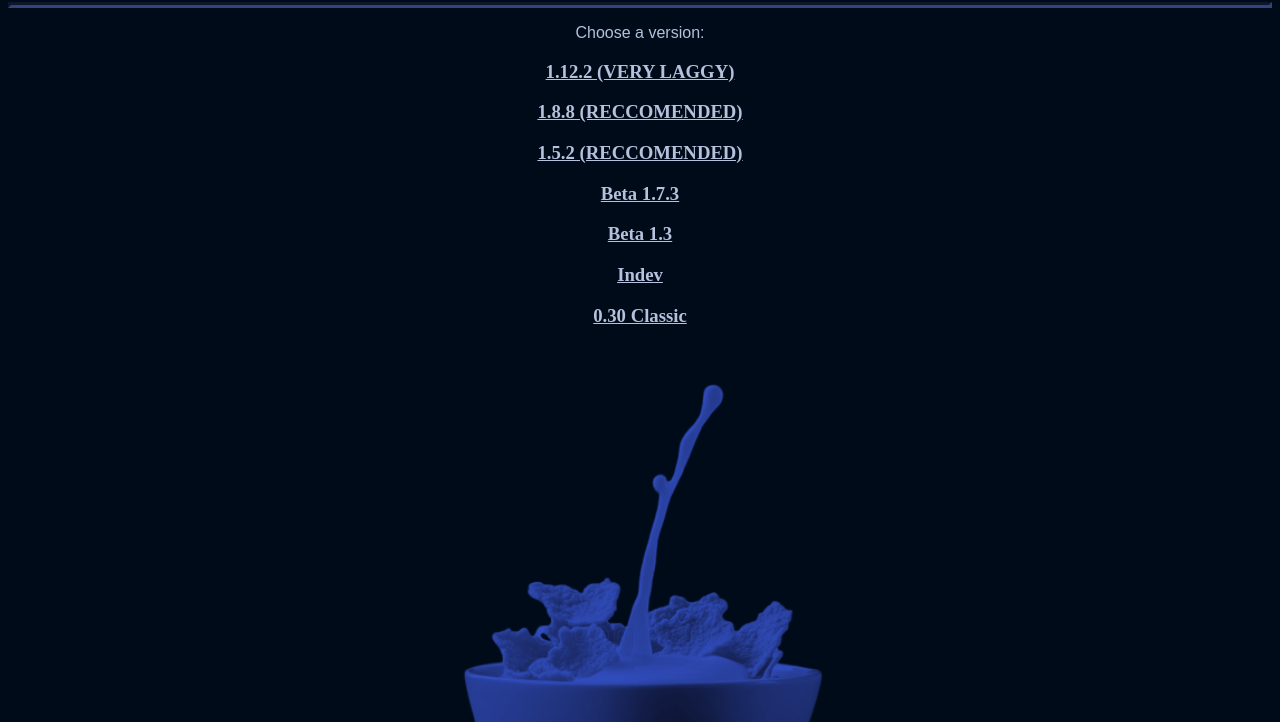
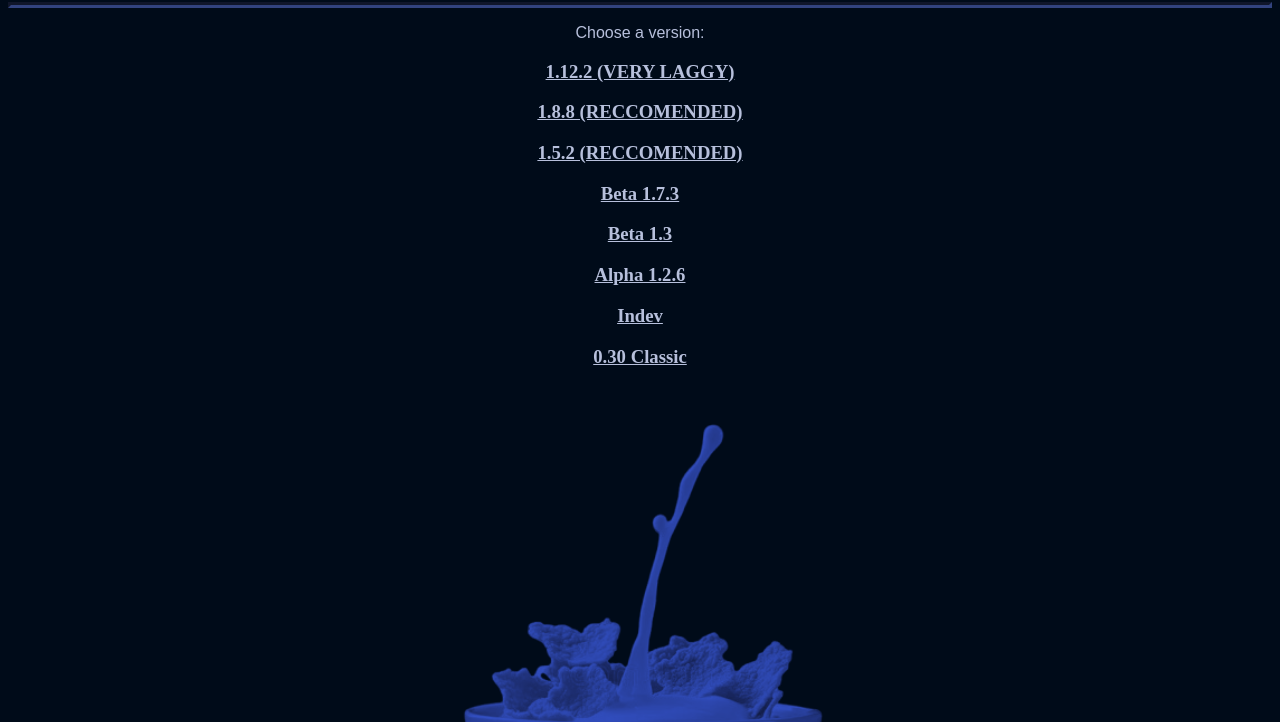
Before and after one commit to TheSwaGiraffe/CerealEagler, a plain HTML site: page index.html in a window 1280 px wide. Shown: the part 78-800 px from the top of the page. Drawn offline with Linux system fonts and the light colour scheme.

Commit message:
Update index.html

```diff
--- a/index.html
+++ b/index.html
@@ -39,6 +39,7 @@
       <a href="1.5.2.html"><h3>1.5.2 (RECCOMENDED)</h3></a>
       <a href="Beta1.7.3.html"><h3>Beta 1.7.3</h3></a>
       <a href="Beta1.3.html"><h3>Beta 1.3</h3></a>
+      <a href="Alpha1.2.6.html"><h3>Alpha 1.2.6</h3></a>
       <a href="Indev.html"><h3>Indev</h3></a>
       <a href="0.30classic.html"><h3>0.30 Classic</h3></a>
     </nav>
```
